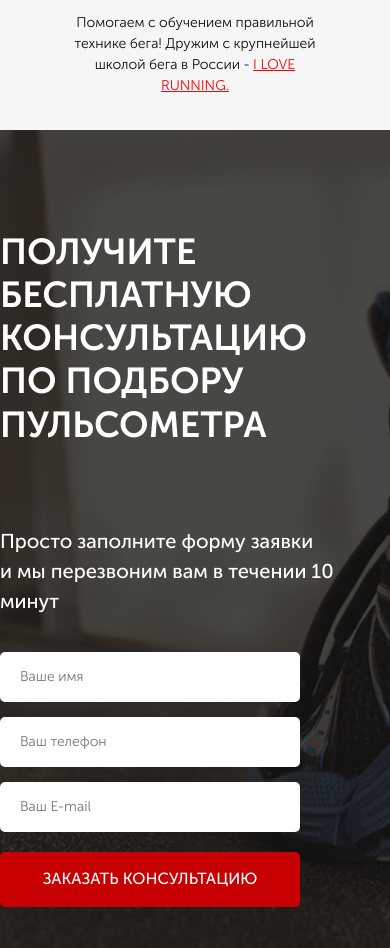
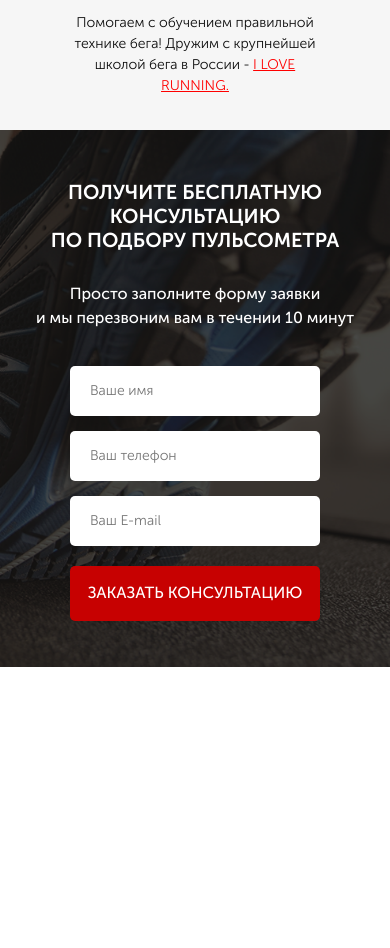
Before and after one commit to STEP9N/pulse, a website: page src/index.html in a window 390 px wide. Shown: the part 1329-2277 px from the top of the page. After the commit the page ends 1996 px from the top, so only its background shows below. Drawn offline with Linux system fonts and the light colour scheme.

Commit message:
adaptive third section

```diff
--- a/src/sass/base/_media.scss
+++ b/src/sass/base/_media.scss
@@ -143,6 +143,56 @@
             }
         }
     }
+    .consultation {
+        min-height: 680px;
+        padding: 100px 37px 92px 37px;
+        background: url('../../img/bg/bg_2.png') center center/cover no-repeat;
+        &__title {
+            font-size: 36px;
+            font-weight: 700;
+            text-transform: uppercase;
+            color: #ffffff;
+            text-align: left;
+        }
+        &__descr {
+            margin-top: 80px;
+            font-size: 20px;
+            font-weight: 500;
+            color: #ffffff;
+        }
+    }
+    .feed-form {
+        margin-top: 36px;
+        display: flex;
+        flex-direction: column;
+        width: 300px;
+        input {
+            height: 50px;
+            background-color: #ffffff;
+            border-radius: 5px;
+            margin-bottom: 15px;
+            border: none;
+            outline: none;
+            padding: 0 20px;
+            font-size: 14px;
+            font-weight: 300;
+            color: #4b4b4b;
+            &:nth-child(3) {
+                margin-bottom: 20px;
+            }
+        }
+        .button_submit {
+            width: 100%;
+            height: 55px;
+            border-radius: 5px;
+            font-size: 16px;
+            font-weight: 500;
+            background-color: #c70101;
+            text-transform: uppercase;
+            color: #ffffff;
+            border: none;
+        }
+    }
 }
 
 @media (max-width: 767px) {
@@ -275,6 +325,56 @@
             }
         }
     }
+    .consultation {
+        min-height: 500px;
+        padding: 50px 24px 46px 24px;
+        background: url('../../img/bg/bg_2.png') center center/cover no-repeat;
+        &__title {
+            font-size: 26px;
+            font-weight: 700;
+            text-transform: uppercase;
+            color: #ffffff;
+            text-align: left;
+        }
+        &__descr {
+            margin-top: 30px;
+            font-size: 18px;
+            font-weight: 500;
+            color: #ffffff;
+        }
+    }
+    .feed-form {
+        margin-top: 36px;
+        display: flex;
+        flex-direction: column;
+        width: 300px;
+        input {
+            height: 50px;
+            background-color: #ffffff;
+            border-radius: 5px;
+            margin-bottom: 15px;
+            border: none;
+            outline: none;
+            padding: 0 20px;
+            font-size: 14px;
+            font-weight: 300;
+            color: #4b4b4b;
+            &:nth-child(3) {
+                margin-bottom: 20px;
+            }
+        }
+        .button_submit {
+            width: 100%;
+            height: 55px;
+            border-radius: 5px;
+            font-size: 16px;
+            font-weight: 500;
+            background-color: #c70101;
+            text-transform: uppercase;
+            color: #ffffff;
+            border: none;
+        }
+    }
 }
 
 @media (max-width: 424px) {
@@ -399,6 +499,62 @@
                     color: #ff0000;
                 }
             }
+        }
+    }
+    .consultation {
+        min-height: 500px;
+        padding: 50px 0 46px 0;
+        background: url('../../img/bg/bg_2.png') 80% center/cover no-repeat;
+        &__title {
+            font-size: 20px;
+            font-weight: 700;
+            text-transform: uppercase;
+            color: #ffffff;
+            text-align: center;
+        }
+        &__descr {
+            padding: 0 12px;
+            margin-top: 30px;
+            font-size: 16px;
+            font-weight: 500;
+            color: #ffffff;
+            text-align: center;
+        }
+    }
+    .feed-form {
+        margin-top: 36px;
+        display: flex;
+        flex-direction: column;
+        align-items: center;
+        width: auto;
+        input {
+            width: 250px;
+            height: 50px;
+            background-color: #ffffff;
+            border-radius: 5px;
+            margin-bottom: 15px;
+            border: none;
+            outline: none;
+            padding: 0 20px;
+            font-size: 14px;
+            font-weight: 300;
+            color: #4b4b4b;
+            &:nth-child(3) {
+                margin-bottom: 20px;
+            }
+        }
+        .button_submit {
+            display: block;
+            margin:0 auto;
+            width: 250px;
+            height: 55px;
+            border-radius: 5px;
+            font-size: 16px;
+            font-weight: 500;
+            background-color: #c70101;
+            text-transform: uppercase;
+            color: #ffffff;
+            border: none;
         }
     }
 }
@@ -526,4 +682,60 @@
             }
         }
     }
+    .consultation {
+        min-height: 500px;
+        padding: 50px 0 46px 0;
+        background: url('../../img/bg/bg_2.png') 80% center/cover no-repeat;
+        &__title {
+            font-size: 18px;
+            font-weight: 700;
+            text-transform: uppercase;
+            color: #ffffff;
+            text-align: center;
+        }
+        &__descr {
+            padding: 0 12px;
+            margin-top: 30px;
+            font-size: 14px;
+            font-weight: 500;
+            color: #ffffff;
+            text-align: center;
+        }
+    }
+    .feed-form {
+        margin-top: 36px;
+        display: flex;
+        flex-direction: column;
+        align-items: center;
+        width: auto;
+        input {
+            width: 250px;
+            height: 50px;
+            background-color: #ffffff;
+            border-radius: 5px;
+            margin-bottom: 15px;
+            border: none;
+            outline: none;
+            padding: 0 20px;
+            font-size: 14px;
+            font-weight: 300;
+            color: #4b4b4b;
+            &:nth-child(3) {
+                margin-bottom: 20px;
+            }
+        }
+        .button_submit {
+            display: block;
+            margin:0 auto;
+            width: 250px;
+            height: 55px;
+            border-radius: 5px;
+            font-size: 16px;
+            font-weight: 500;
+            background-color: #c70101;
+            text-transform: uppercase;
+            color: #ffffff;
+            border: none;
+        }
+    }
 }
--- a/src/sass/blocks/_consultation.scss
+++ b/src/sass/blocks/_consultation.scss
@@ -7,7 +7,7 @@
         font-weight: 700;
         text-transform: uppercase;
         color: #ffffff;
-        text-align-last: left;
+        text-align: left;
     }
     &__descr {
         margin-top: 80px;
```
Also changed, not shown: src/index.html (+2 -4 lines), README.md, src/css/style.min.css.
